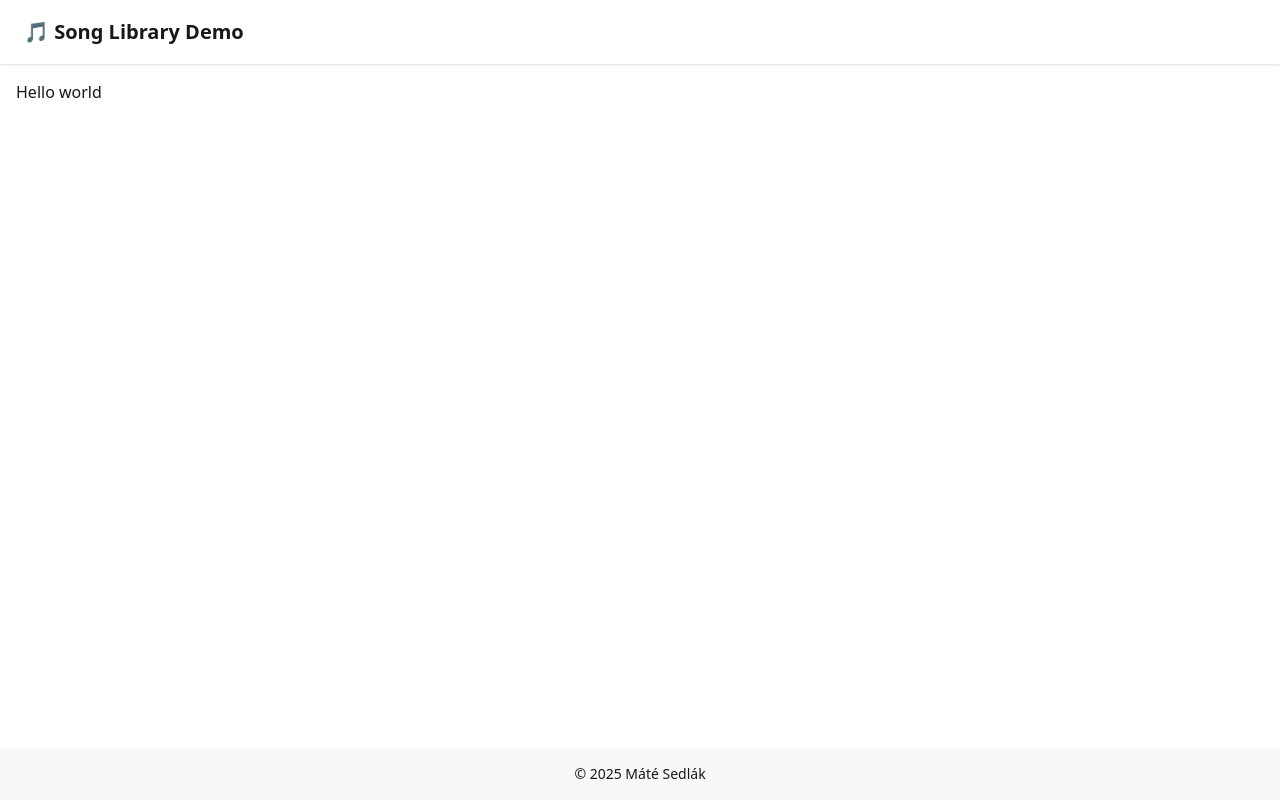
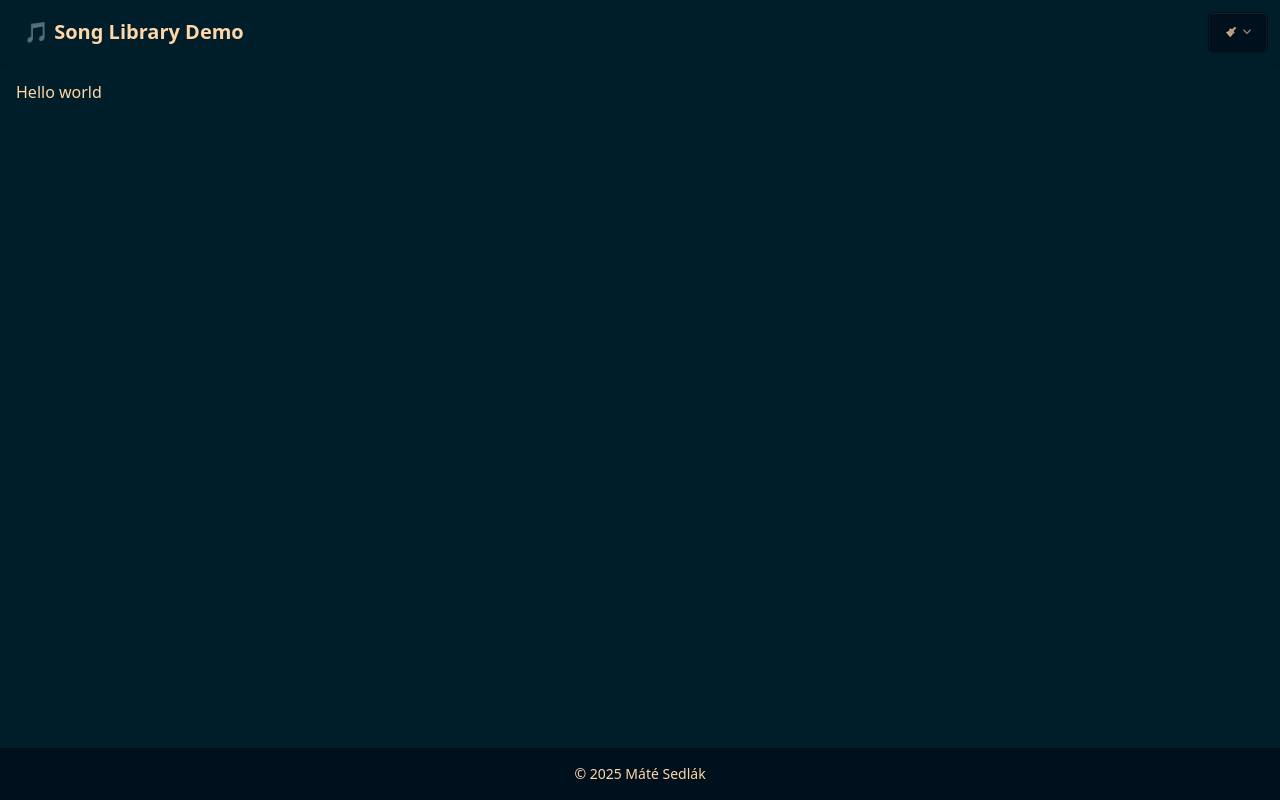
Before and after one commit to sedlakmate/demo-song-listing, a Next.js app in the folder apps/frontend/: page / in a window 1280 px wide. Built offline with nearby package versions, Linux system fonts and the light colour scheme; no server answers.

Commit message:
Add themeing

```diff
--- /dev/null
+++ b/apps/frontend/src/app/components/footer.tsx
@@ -0,0 +1,7 @@
+export function Footer() {
+  return (
+    <footer className="footer footer-center p-4 bg-base-200 text-base-content">
+      <p>© 2025 Máté Sedlák</p>
+    </footer>
+  );
+}
--- /dev/null
+++ b/apps/frontend/src/app/components/header.tsx
@@ -0,0 +1,10 @@
+import ThemeSelector from "./theme-selector";
+
+export function Header() {
+  return (
+    <header className="navbar bg-base-100 shadow">
+      <div className="flex-1 px-4 text-xl font-bold">🎵 Song Library Demo</div>
+      <ThemeSelector justifyEnd={false} />
+    </header>
+  );
+}
--- /dev/null
+++ b/apps/frontend/src/app/components/theme-data.ts
@@ -0,0 +1,41 @@
+// Define all existing daisyUI themes
+// https://daisyui.com/docs/themes/
+
+// Preferred ones: abyss, light, emerald, fantasy
+export const DEFAULT_THEME = "abyss";
+
+export const themes: string[] = [
+  "light",
+  "dark",
+  "abyss",
+  "acid",
+  "aqua",
+  "autumn",
+  "black",
+  "bumblebee",
+  "business",
+  "coffee",
+  "corporate",
+  "cmyk",
+  "cupcake",
+  "cyberpunk",
+  "dim",
+  "dracula",
+  "emerald",
+  "fantasy",
+  "forest",
+  "garden",
+  "halloween",
+  "lemonade",
+  "lofi",
+  "luxury",
+  "night",
+  "nord",
+  "pastel",
+  "retro",
+  "sunset",
+  "synthwave",
+  "valentine",
+  "winter",
+  "wireframe",
+];
--- /dev/null
+++ b/apps/frontend/src/app/components/theme-selector.tsx
@@ -0,0 +1,71 @@
+"use client";
+import React, { useEffect, useState } from "react";
+import { DEFAULT_THEME as defaultTheme, themes } from "./theme-data";
+
+interface ThemeSelectorProps {
+  justifyEnd?: boolean;
+}
+
+const ThemeSelector: React.FC<ThemeSelectorProps> = ({ justifyEnd }) => {
+  const [activeTheme, setActiveTheme] = useState(defaultTheme);
+
+  useEffect(() => {
+    const urlParams = new URLSearchParams(window.location.search);
+    const theme = urlParams.get("theme") || defaultTheme;
+    setActiveTheme(theme);
+    document.body.dataset.theme = theme;
+  }, []);
+
+  const changeTheme = (event: React.ChangeEvent<HTMLInputElement>) => {
+    const theme = event.target.value;
+    window.location.href = `?theme=${theme}`;
+  };
+
+  return (
+    <div
+      className={`dropdown ${justifyEnd ? "dropdown-end" : "dropdown-start"}`}
+    >
+      <div tabIndex={0} role="button" className="btn m-1">
+        <svg
+          xmlns="http://www.w3.org/2000/svg"
+          width="12px"
+          height="12px"
+          viewBox="0 0 24 24"
+          className="inline-block fill-current opacity-75"
+          strokeWidth="2"
+          strokeLinecap="round"
+          strokeLinejoin="round"
+        >
+          <path d="m14.622 17.897-10.68-2.913"></path>
+          <path d="M18.376 2.622a1 1 0 1 1 3.002 3.002L17.36 9.643a.5.5 0 0 0 0 .707l.944.944a2.41 2.41 0 0 1 0 3.408l-.944.944a.5.5 0 0 1-.707 0L8.354 7.348a.5.5 0 0 1 0-.707l.944-.944a2.41 2.41 0 0 1 3.408 0l.944.944a.5.5 0 0 0 .707 0z"></path>
+          <path d="M9 8c-1.804 2.71-3.97 3.46-6.583 3.948a.507.507 0 0 0-.302.819l7.32 8.883a1 1 0 0 0 1.185.204C12.735 20.405 16 16.792 16 15"></path>
+        </svg>
+        <svg
+          width="12px"
+          height="12px"
+          className="inline-block h-2 w-2 fill-current opacity-60"
+          xmlns="http://www.w3.org/2000/svg"
+          viewBox="0 0 2048 2048"
+        >
+          <path d="M1799 349l242 241-1017 1017L7 590l242-241 775 775 775-775z"></path>
+        </svg>
+      </div>
+      <ul className="dropdown-content bg-base-300 rounded-box z-1 p-2 shadow-2xl">
+        {themes.map((theme) => (
+          <li key={theme} className={theme === activeTheme ? "active" : ""}>
+            <input
+              type="radio"
+              name="theme-dropdown"
+              className="theme-controller btn btn-sm btn-block btn-ghost justify-start"
+              aria-label={theme}
+              value={theme}
+              onChange={changeTheme}
+            />
+          </li>
+        ))}
+      </ul>
+    </div>
+  );
+};
+
+export default ThemeSelector;
--- a/apps/frontend/src/app/layout.tsx
+++ b/apps/frontend/src/app/layout.tsx
@@ -1,21 +1,15 @@
 import "../../globals.css";
 import type { ReactNode } from "react";
+import { Footer } from "./components/footer";
+import { Header } from "./components/header";
 
 export default function RootLayout({ children }: { children: ReactNode }) {
   return (
-    <html lang="en" data-theme="light">
+    <html lang="en" data-theme="abyss">
       <body className="min-h-screen flex flex-col">
-        <header className="navbar bg-base-100 shadow">
-          <div className="flex-1 px-4 text-xl font-bold">
-            🎵 Song Library Demo
-          </div>
-        </header>
-
+        <Header />
         <main className="flex-grow container mx-auto p-4">{children}</main>
-
-        <footer className="footer footer-center p-4 bg-base-200 text-base-content">
-          <p>© 2025 Máté Sedlák</p>
-        </footer>
+        <Footer />
       </body>
     </html>
   );
--- a/apps/frontend/src/app/page.tsx
+++ b/apps/frontend/src/app/page.tsx
@@ -1,9 +1,4 @@
-"use client";
-
-const API_HOST = process.env.NEXT_PUBLIC_API_HOST || "http://localhost:3001";
-
 export default function Web() {
-  console.log("API_HOST", API_HOST);
   return (
     <div>
       <h1>Hello world</h1>
```
